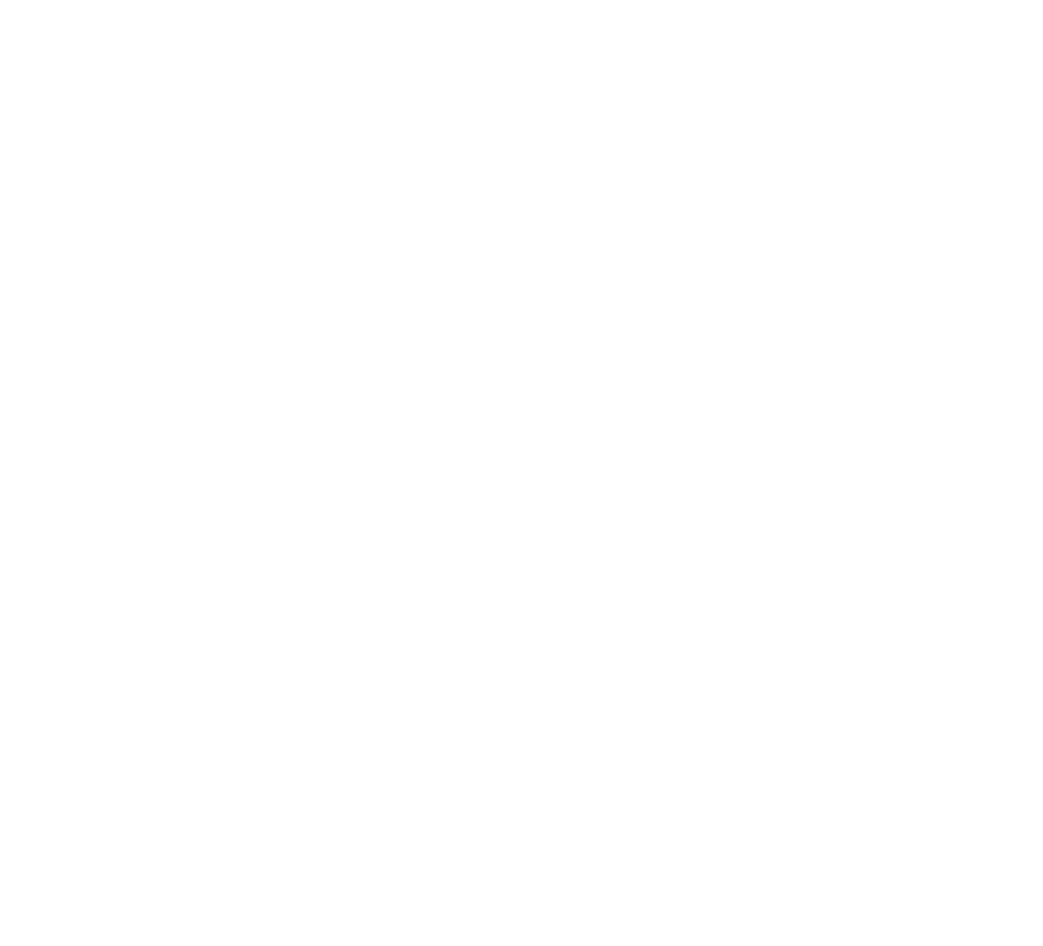
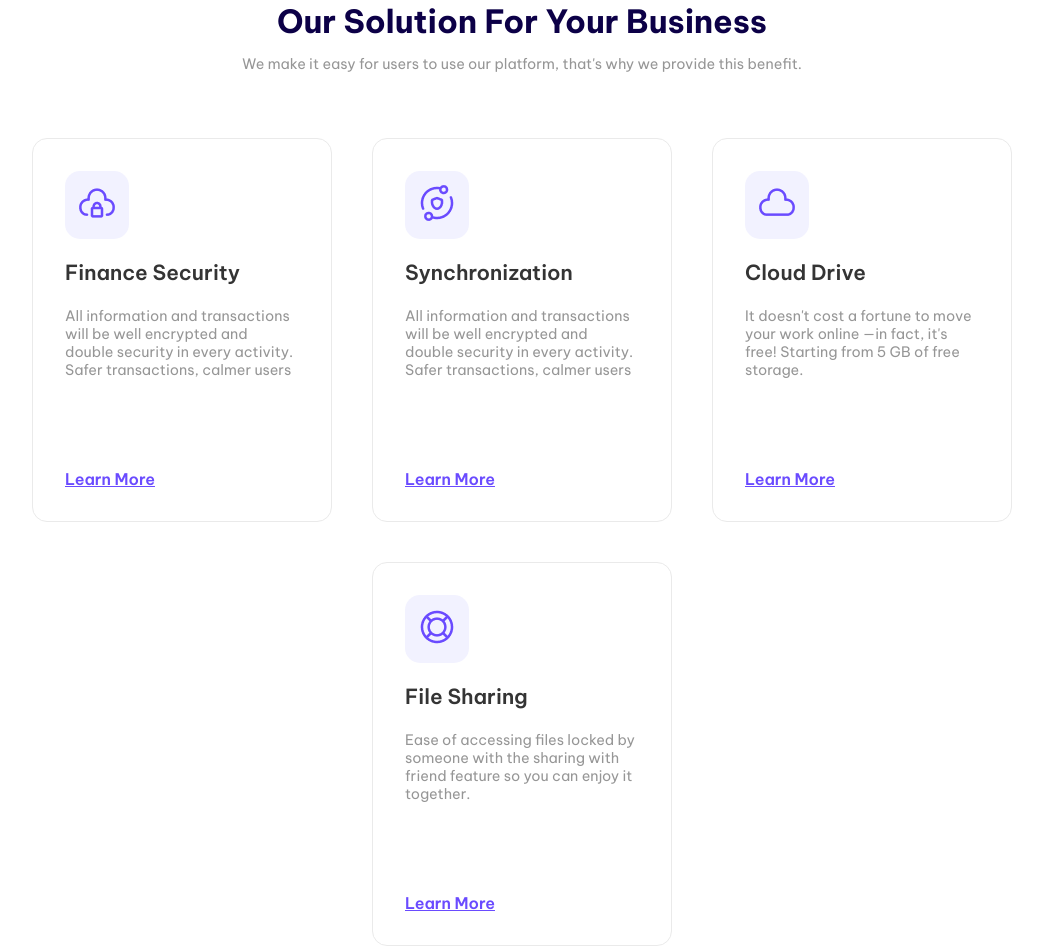
Before and after one commit to LuccaZVPS/GroundDesk-website, a React (Vite) app: page / in a window 1280 px wide. Shown: the part 1220-2166 px from the top of the page, without its empty margins (118-1161 px from the left). Before the commit the page ends 1171 px from the top, so only its background shows below. Built offline with nearby package versions, Linux system fonts and the light colour scheme.

Commit message:
feat: add solution component

```diff
--- /dev/null
+++ b/src/components/solution/components/box/index.tsx
@@ -0,0 +1,22 @@
+import "./styles.scss";
+export interface propsSolution {
+  img: string;
+  title: string;
+  txt: string;
+}
+export const Box = ({ img, title, txt }: propsSolution) => {
+  return (
+    <div className="box-solution">
+      <div className="img">
+        <img src={img} alt="" />
+      </div>
+      <div className="content">
+        <div>
+          <h3>{title}</h3>
+          <p>{txt}</p>
+        </div>
+        <a href="">Learn More</a>
+      </div>
+    </div>
+  );
+};
--- /dev/null
+++ b/src/components/solution/components/box/styles.scss
@@ -0,0 +1,54 @@
+@import "../../../../styles/variables";
+.box-solution {
+  box-sizing: border-box;
+  padding: 32px;
+  display: flex;
+  flex-direction: column;
+  background: #ffffff;
+  border: 1px solid #eaeaea;
+  border-radius: 15px;
+  width: 300px;
+  .img {
+    background-color: #f2f2ff;
+    padding: 12px;
+    border-radius: 15px;
+    width: fit-content;
+  }
+  .content {
+    width: 100%;
+    height: 250px;
+    display: flex;
+    flex-direction: column;
+    justify-content: space-between;
+    h3 {
+      font-weight: 600;
+      color: #343434;
+      font-size: 1.3rem;
+    }
+    p {
+      color: #969696;
+    }
+    a {
+      font-weight: 600;
+      color: #6a4bff;
+    }
+  }
+}
+@media (max-width: $smartphone) {
+  .box-solution {
+    width: 100%;
+    padding: 32px 20px;
+    max-width: 100%;
+    .content {
+      h3 {
+        font-size: 1.1rem;
+      }
+      p {
+        font-size: 0.8rem;
+      }
+      a {
+        font-size: 0.85rem;
+      }
+    }
+  }
+}
--- /dev/null
+++ b/src/components/solution/data.ts
@@ -0,0 +1,28 @@
+import { propsSolution } from "./components/box";
+import cloud from "../../assets/cloud.png";
+import secure from "../../assets/secure.png";
+import target from "../../assets/target.png";
+import protect from "../../assets/protect.png";
+
+export const data: propsSolution[] = [
+  {
+    img: protect,
+    title: "Finance Security",
+    txt: "All information and transactions will be well encrypted and double security in every activity. Safer transactions, calmer users",
+  },
+  {
+    img: secure,
+    title: "Synchronization",
+    txt: "All information and transactions will be well encrypted and double security in every activity. Safer transactions, calmer users",
+  },
+  {
+    img: cloud,
+    title: "Cloud Drive",
+    txt: "It doesn't cost a fortune to move your work online —in fact, it's free! Starting from 5 GB of free storage.",
+  },
+  {
+    img: target,
+    title: "File Sharing",
+    txt: "Ease of accessing files locked by someone with the sharing with friend feature so you can enjoy it together.",
+  },
+];
--- /dev/null
+++ b/src/components/solution/index.tsx
@@ -0,0 +1,21 @@
+import { Heading } from "../shared/heading";
+import { Box } from "./components/box";
+import { data } from "./data";
+import "./styles.scss";
+export const Solution = () => {
+  return (
+    <section className="solution">
+      <Heading txt="Our Solution For Your Business" />
+      <p>
+        We make it easy for users to use our platform, that's why we provide
+        this benefit.
+      </p>
+
+      <div className="solution-box-container">
+        {data.map((info) => (
+          <Box img={info.img} title={info.title} txt={info.txt} />
+        ))}
+      </div>
+    </section>
+  );
+};
--- /dev/null
+++ b/src/components/solution/styles.scss
@@ -0,0 +1,37 @@
+@import "../../styles/variables";
+.solution {
+  box-sizing: border-box;
+  width: 100%;
+  display: flex;
+  flex-direction: column;
+  align-items: center;
+  margin-top: 100px;
+  padding: 0 80px;
+  p {
+    color: #969696;
+  }
+  .solution-box-container {
+    margin-top: 50px;
+    width: 100%;
+    display: flex;
+    justify-content: center;
+    flex-wrap: wrap;
+    gap: 40px;
+  }
+}
+@media (max-width: $desktopSmall) {
+  .solution {
+    padding: 0 40px;
+    margin-top: 50px;
+
+    p {
+      font-size: 0.9rem;
+    }
+  }
+}
+@media (max-width: $smartphone) {
+  .solution {
+    align-items: flex-start;
+    padding: 0 10px;
+  }
+}
--- a/src/components/wrapper/index.tsx
+++ b/src/components/wrapper/index.tsx
@@ -1,9 +1,11 @@
 import { Hero } from "../hero";
+import { Solution } from "../solution";
 import "./styles.scss";
 export const Wrapper = () => {
   return (
     <main>
       <Hero />
+      <Solution />
     </main>
   );
 };
```
